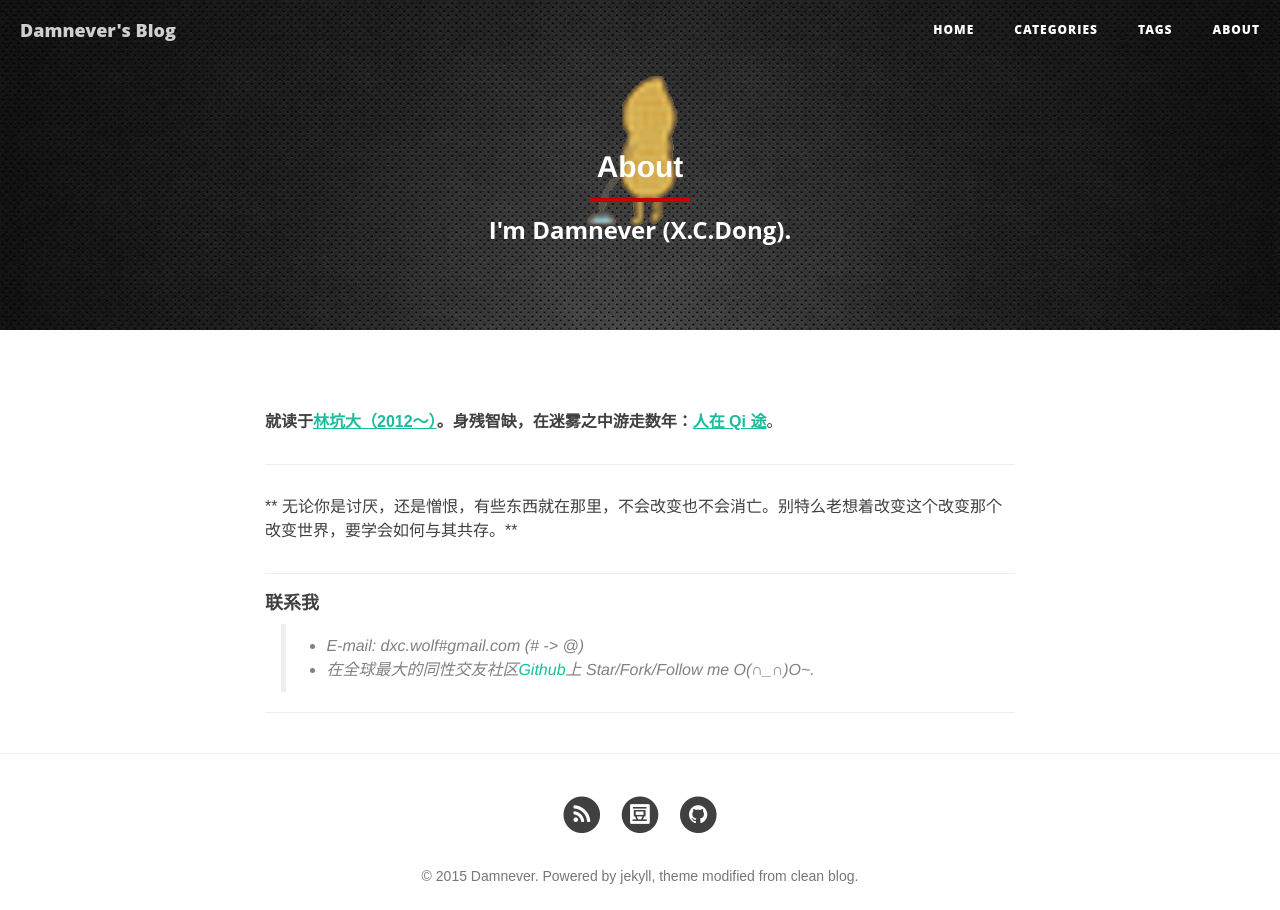
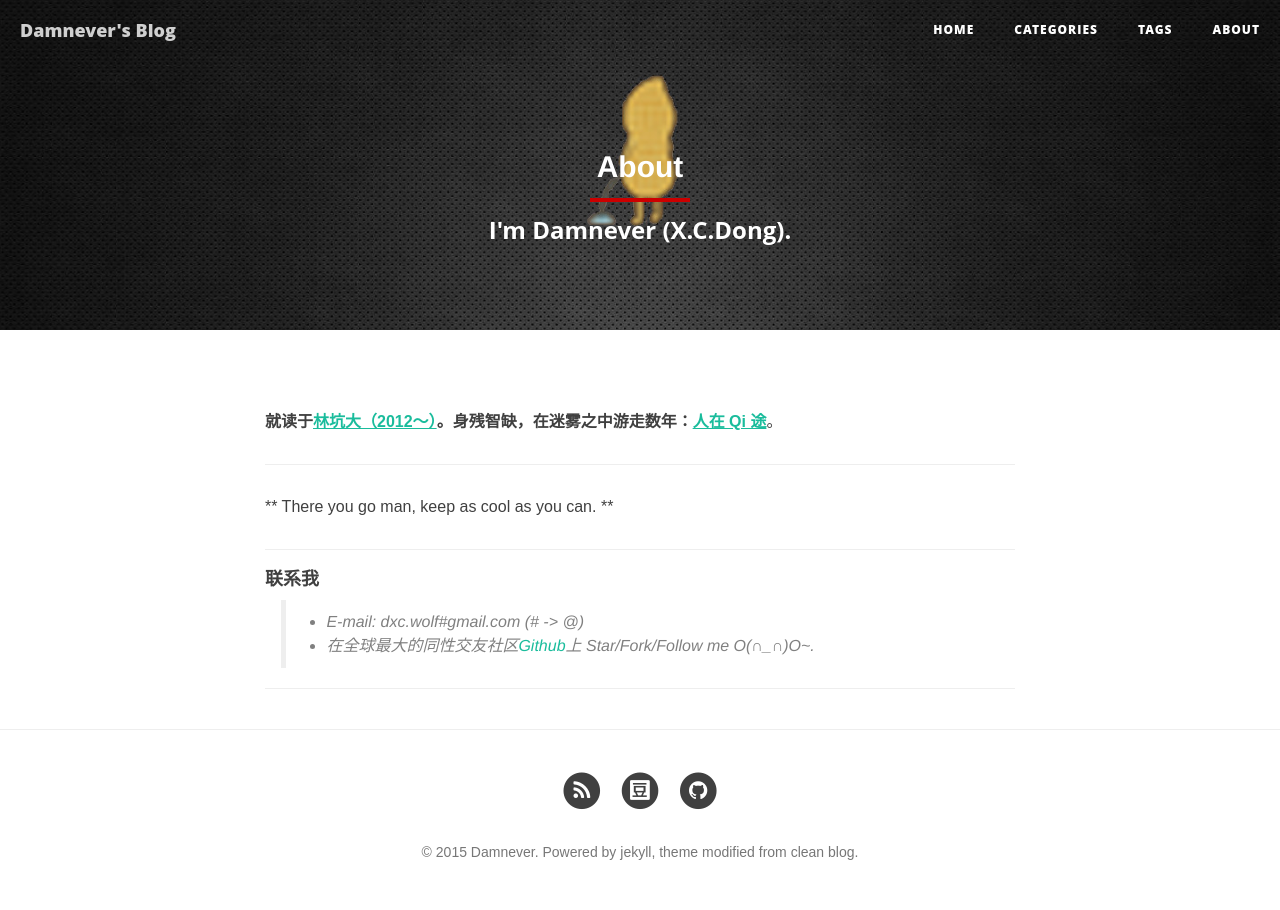
Before and after one commit to damnever/damnever.github.io, a Jekyll site: the page built from about.md, in a window 1280 px wide. Built offline with Jekyll 4.4.1, drawn with Linux system fonts in a browser that asks for light colours; nearby versions of some CDN libraries; comment, search, counter and statistics services are not loaded.

```diff
--- a/about.md
+++ b/about.md
@@ -10,7 +10,8 @@
 
 ***
 
-** 无论你是讨厌，还是憎恨，有些东西就在那里，不会改变也不会消亡。别特么老想着改变这个改变那个改变世界，要学会如何与其共存。**
+** There you go man, keep as cool as you can. **
+
 
 ---
 
```
